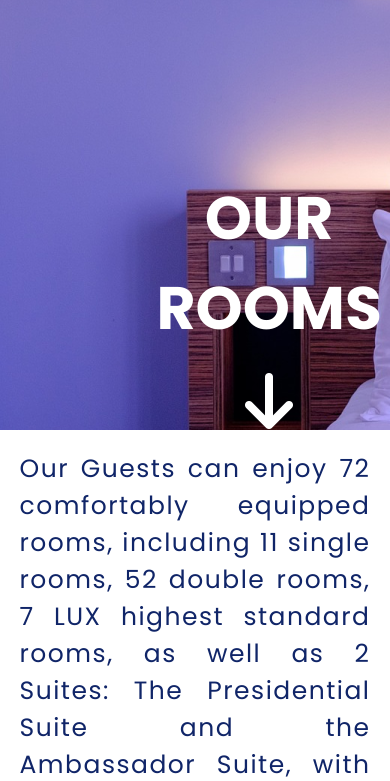
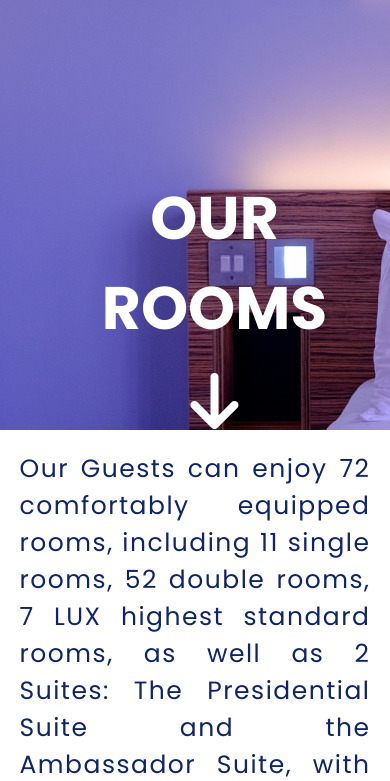
Before and after one commit to victorAnumudu/hotel-template1, a plain HTML site: page services.html in a window 390 px wide. Shown: the part 63-844 px from the top of the page. Drawn offline with nearby package versions, Linux system fonts and the light colour scheme.

Commit message:
Added some responsive styles for services page

```diff
--- a/css/services.css
+++ b/css/services.css
@@ -29,6 +29,7 @@
     left: 38%;
     top: 27%;
 }
+
 
 /* Descriptive Text Section */
 .rooms-text {
@@ -118,3 +119,32 @@ i p {
     border: none;
     padding: 10px;
 }
+
+
+/* Responsiveness */
+@media screen and (max-width: 900px){
+    .room-arrow {
+        left: 25%;
+    }
+
+    .card-price {
+        bottom: 160px;
+    }
+}
+
+@media screen and (max-width: 767px){
+    .room-arrow {
+        left: 20%;
+        top: 27%;
+    }
+
+    .card-price {
+        bottom: 133px;
+    }
+}
+
+@media screen and (max-width: 767px){
+    .room-arrow {
+        left: 10%;
+    }
+}
```
